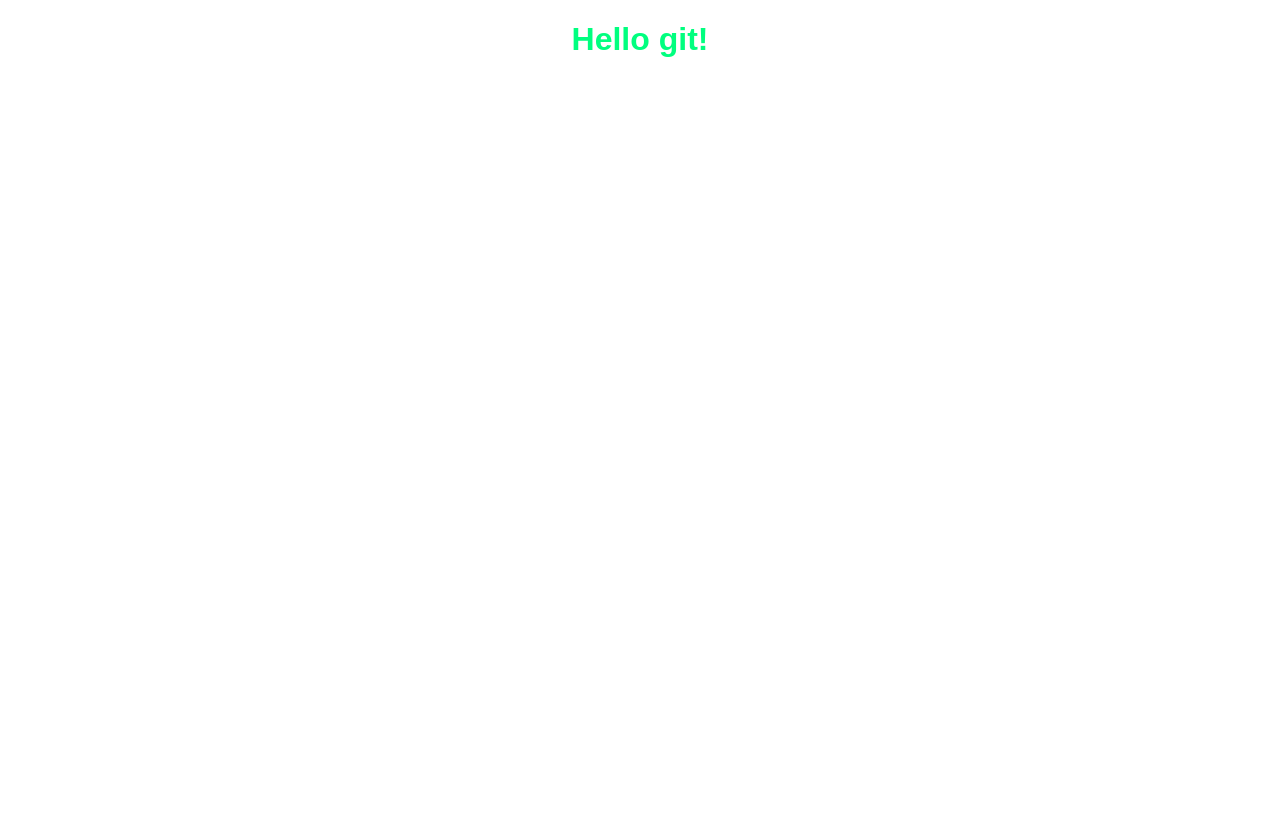
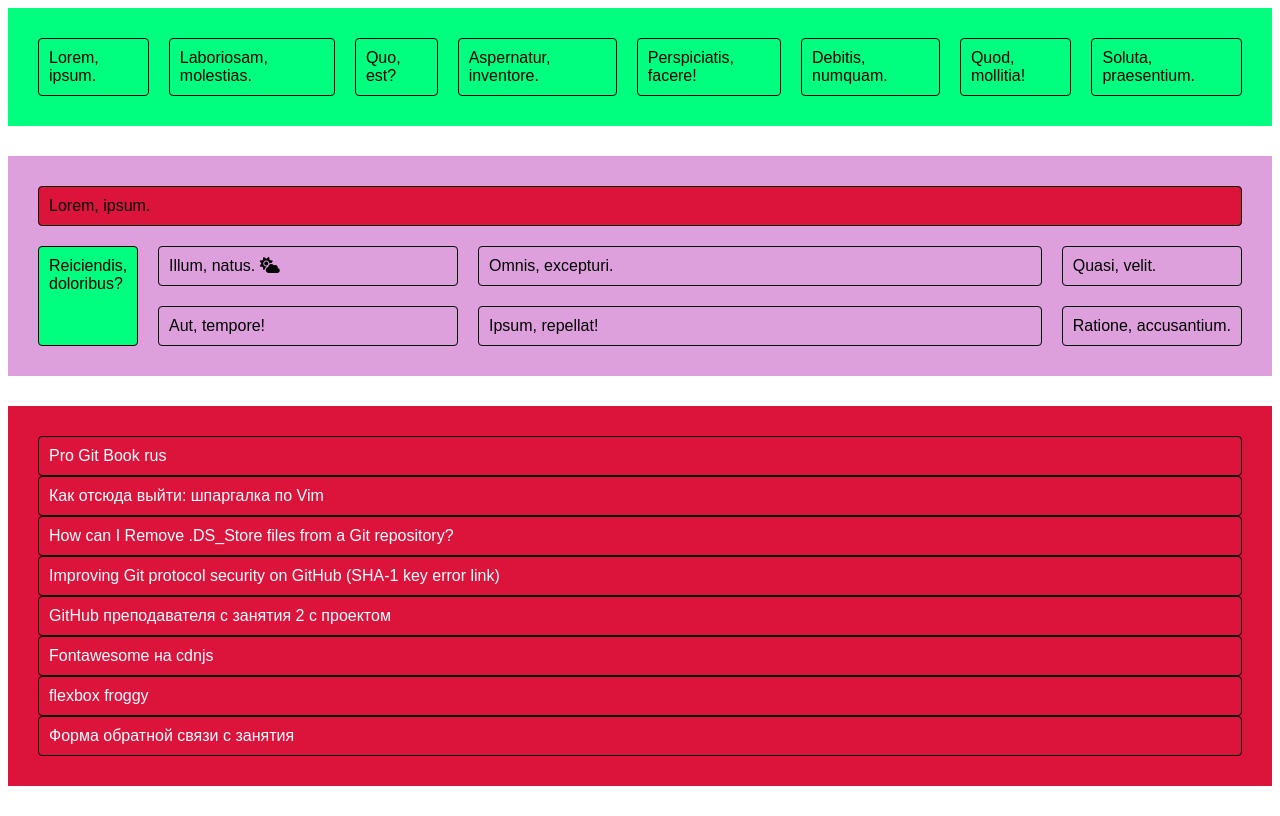
Before and after one commit to DYAlex/sb2_practice, a plain HTML site: page index.html in a window 1280 px wide. Drawn offline with Linux system fonts and the light colour scheme.

Commit message:
After the lesson with links

```diff
--- a/index.html
+++ b/index.html
@@ -4,11 +4,12 @@
     <meta charset="UTF-8">
     <meta http-equiv="X-UA-Compatible" content="IE=edge">
     <meta name="viewport" content="width=device-width, initial-scale=1.0">
+    <link rel="stylesheet" href="https://cdnjs.cloudflare.com/ajax/libs/font-awesome/6.2.0/css/all.min.css" integrity="sha512-xh6O/CkQoPOWDdYTDqeRdPCVd1SpvCA9XXcUnZS2FmJNp1coAFzvtCN9BmamE+4aHK8yyUHUSCcJHgXloTyT2A==" crossorigin="anonymous" referrerpolicy="no-referrer" />
     <link rel="stylesheet" href="style.css">
     <title>Hello Git!</title>
 </head>
 <body>
-    <h1>Hello git!</h1>
+
 
     <!-- https://git-scm.com/book/ru/v2
         cd путь_к_файлу
@@ -19,5 +20,44 @@
         git config --global user.email email@mail.com
         same with --local flag will set the user for current folder
     -->
+
+    <!-- .box.box$*2>.card*8>lorem2 -->
+
+    <div class="box box1">
+        <div class="card">Lorem, ipsum.</div>
+        <div class="card">Laboriosam, molestias.</div>
+        <div class="card">Quo, est?</div>
+        <div class="card">Aspernatur, inventore.</div>
+        <div class="card">Perspiciatis, facere!</div>
+        <div class="card">Debitis, numquam.</div>
+        <div class="card">Quod, mollitia!</div>
+        <div class="card">Soluta, praesentium.</div>
+    </div>
+    <div class="box box2">
+        <div class="card">Lorem, ipsum.</div>
+        <div class="card">Reiciendis, doloribus?</div>
+        <div class="card">Illum, natus. <i class="fa-solid fa-cloud-sun"></i></div>
+        <div class="card">Omnis, excepturi.</div>
+        <div class="card">Quasi, velit.</div>
+        <div class="card">Aut, tempore!</div>
+        <div class="card">Ipsum, repellat!</div>
+        <div class="card">Ratione, accusantium.</div>
+    </div>
+
+    <!-- flex для шапок и подвалов сайтов, так как там "нарисован" space-betweeen.
+    Когда надо выровнять карточки, то легче использовать grid -->
+
+    <div class="box box3">
+        <div class="card">
+            <a href="https://git-scm.com/book/ru/v2">Pro Git Book rus</a>
+        </div>
+        <div class="card"><a href="https://tproger.ru/translations/vim-for-beginners/">Как отсюда выйти: шпаргалка по Vim</a></div>
+        <div class="card"><a href="https://stackoverflow.com/questions/107701/how-can-i-remove-ds-store-files-from-a-git-repository">How can I Remove .DS_Store files from a Git repository?</a></div>
+        <div class="card"><a href="https://github.blog/2021-09-01-improving-git-protocol-security-github/">Improving Git protocol security on GitHub (SHA-1 key error link)</a></div>
+        <div class="card"><a href="https://github.com/Lekso4ka/sb9-test">GitHub преподавателя с занятия 2 с проектом </a></div>
+        <div class="card"><a href="https://cdnjs.com/libraries/font-awesome">Fontawesome на cdnjs</a></div>
+        <div class="card"><a href="https://flexboxfroggy.com/#ru">flexbox froggy</a></div>
+        <div class="card"><a href="https://docs.google.com/forms/d/1uehX4dpn_hLnJIkWtF5hMsSCnWQYK4BfQ_IAObpQgIk/viewform?edit_requested=true">Форма обратной связи с занятия</a></div>
+    </div>
 </body>
 </html>
--- a/style.css
+++ b/style.css
@@ -1,5 +1,71 @@
-h1 {
-    text-align: center;
+body {
     font-family: sans-serif;
-    color: springgreen;
 }
+
+.box {
+    margin-bottom: 30px;
+    padding: 30px;
+    gap: 20px; /* works in box and flex if we don't set sizes for inner elements*/
+}
+
+.card {
+    padding: 10px;
+    border: 1px solid;
+    border-radius: 4px;
+}
+
+.box1 {
+    background-color: springgreen;
+    display: flex;
+    /* flex-direction: row-reverse; */
+    justify-content: space-between; /* для шапок сайтов чаще всего используется */
+    align-items: center;
+}
+
+.box2 {
+    background-color: plum;
+    display: grid;
+    grid-template-columns: 100px 300px 1fr; /* 1fr - это 1 фрагмент, также можно использовать auto, но там есть свои нюансы */
+
+    /* grid-template-columns: repeat(8, auto); */
+    /* Выровняет каждый блок по ширине контента, в отличие от фрагментов, которые распределяются поровну */
+
+    grid-template-rows: 40px;
+}
+
+.box2>.card:nth-child(1) {
+    background-color: crimson;
+    /* grid-column-start: 2;
+    grid-row-start: 3; */
+    /* начало по линии сетки, которых всегда на одну больше, чем олонок или строк, и нумерация начинается с 1 */
+
+    /* grid-column-end: 5;
+    grid-column-start: 1; */
+
+    /* grid-column: 1 / 5;
+    заполнит всю строку */
+
+    grid-column-end: span 4;
+}
+
+.box2>.card:nth-child(2) {
+    background-color: springgreen;
+    grid-row-end: span 2;
+}
+
+.card:hover {
+    background-color: bisque;
+}
+
+a {
+    text-decoration: none;
+    color: white;
+}
+
+a:hover {
+    color: crimson;
+}
+
+.box3 {
+    background-color: crimson;
+}
```
